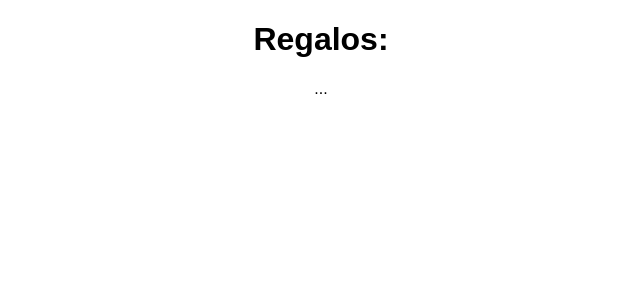
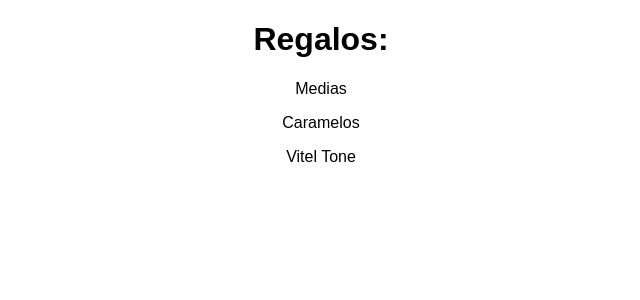
Before and after one commit to Brunao77/Challenge-24Days-Christmas, a React (Create React App) app: page / in a window 1280 px wide. Shown: the top 300 px of the page, without its empty margins (319-959 px from the left). Built offline with nearby package versions, Linux system fonts and the light colour scheme.

Commit message:
Day 1 changes

```diff
--- a/src/App.tsx
+++ b/src/App.tsx
@@ -1,10 +1,15 @@
+import { useState } from "react";
 import "./styles.css";
 
 export default function App() {
+  const [gifts, setGifts] = useState(["Medias", "Caramelos", "Vitel Tone"]);
+
   return (
     <div className="App">
       <h1>Regalos:</h1>
-      ...
+      {gifts.map((gift) => (
+        <p>{gift}</p>
+      ))}
     </div>
   );
 }
```
